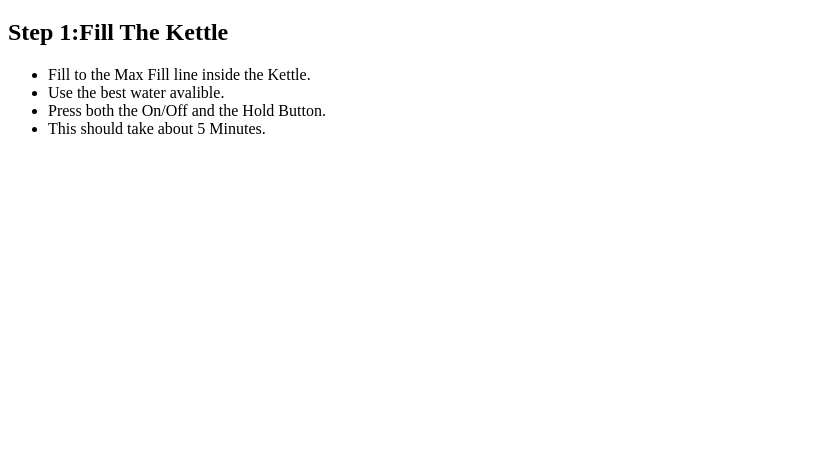
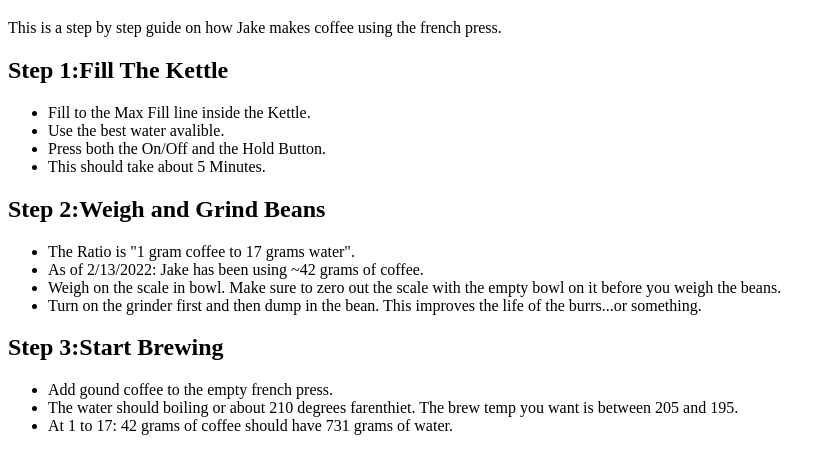
Before and after one commit to Woodroll/howtocoffee, a website: page index.html in a window 1280 px wide. Shown: the part 61-534 px from the top of the page, without its empty margins (0-832 px from the left). Drawn offline with Linux system fonts and the light colour scheme.

Commit message:
added yarn.lock and additional steps to site

```diff
--- a/index.html
+++ b/index.html
@@ -1,19 +1,70 @@
 <!DOCTYPE html>
 <html lang="en">
 	<head>
-	<meta charset="UTF-8">
+		<meta charset="UTF-8" />
 		<title>How To Coffee</title>
 	</head>
 	<body>
 		<h1>How To Coffee</h1>
-	<h2>Step 1:Fill The Kettle</h2>
+		<p>
+			This is a step by step guide on how Jake makes coffee
+			using the french press.
+		</p>
+		<div id="step1" class="stepcard">
+			<h2 class="steptitle">Step 1:Fill The Kettle</h2>
 			<ul>
-		<li>Fill to the Max Fill line inside the Kettle.</li>
+				<li>
+					Fill to the Max Fill line inside the
+					Kettle.
+				</li>
 				<li>Use the best water avalible.</li>
-		<li>Press both the On/Off and the Hold Button.</li>
+				<li>
+					Press both the On/Off and the Hold
+					Button.
+				</li>
 				<li>This should take about 5 Minutes.</li>
 			</ul>
-
-
+		</div>
+		<div id="step2" class="stepcard">
+			<h2 class="steptitle">Step 2:Weigh and Grind Beans</h2>
+			<ul>
+				<li class="steptitle">
+					The Ratio is "1 gram coffee to 17 grams
+					water".
+				</li>
+				<li>
+					As of 2/13/2022: Jake has been using ~42
+					grams of coffee.
+				</li>
+				<li>
+					Weigh on the scale in bowl. Make sure to
+					zero out the scale with the empty bowl
+					on it before you weigh the beans.
+				</li>
+				<li>
+					Turn on the grinder first and then dump
+					in the bean. This improves the life of
+					the burrs...or something.
+				</li>
+			</ul>
+		</div>
+		<div id="step3" class="stepcard">
+			<h2 class="steptitle">Step 3:Start Brewing</h2>
+			<ul>
+				<li>
+					Add gound coffee to the empty french
+					press.
+				</li>
+				<li>
+					The water should boiling or about 210
+					degrees farenthiet. The brew temp you
+					want is between 205 and 195.
+				</li>
+				<li>
+					At 1 to 17: 42 grams of coffee should have
+					731 grams of water.
+				</li>
+			</ul>
+		</div>
 	</body>
 </html>
```
Also changed, not shown: package.json (added, +12 -0 lines), 1 other file. Lines whose indentation alone changed are shown as unchanged.
